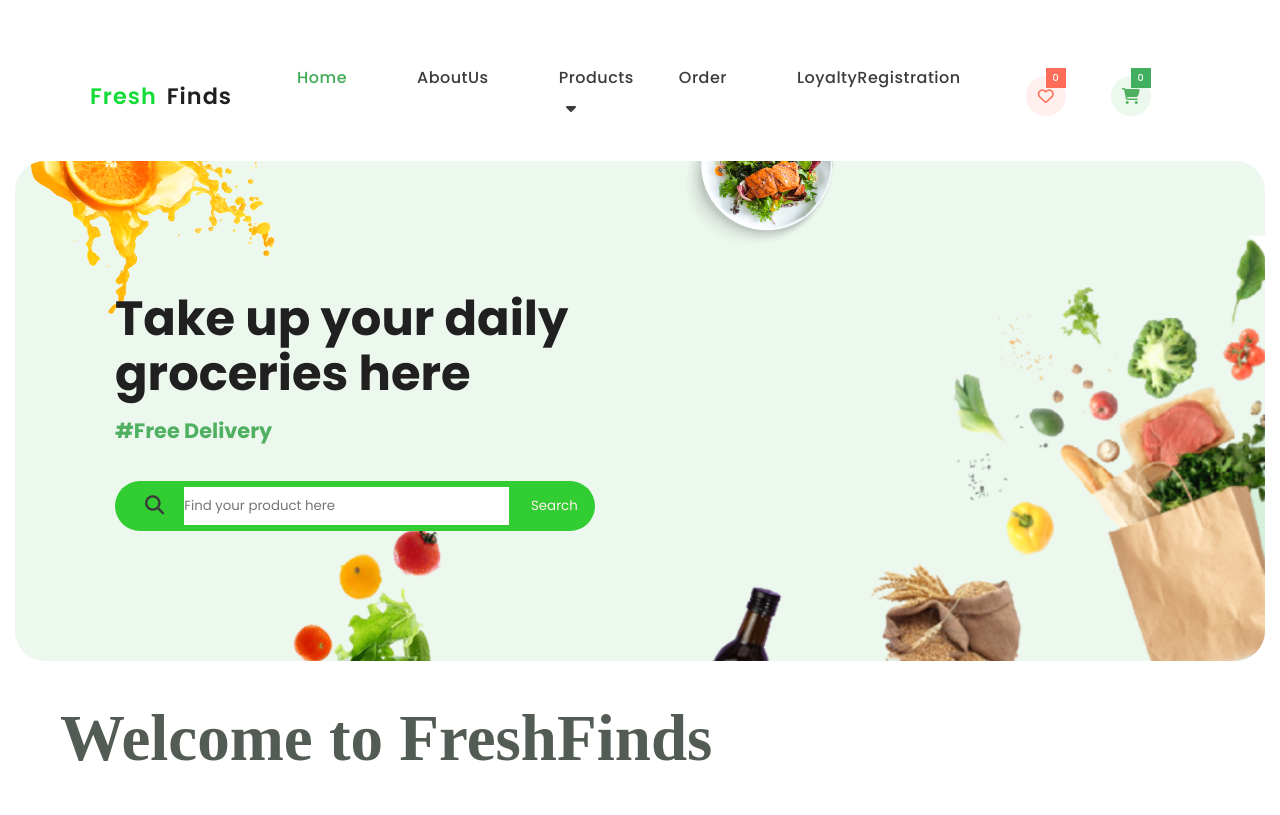
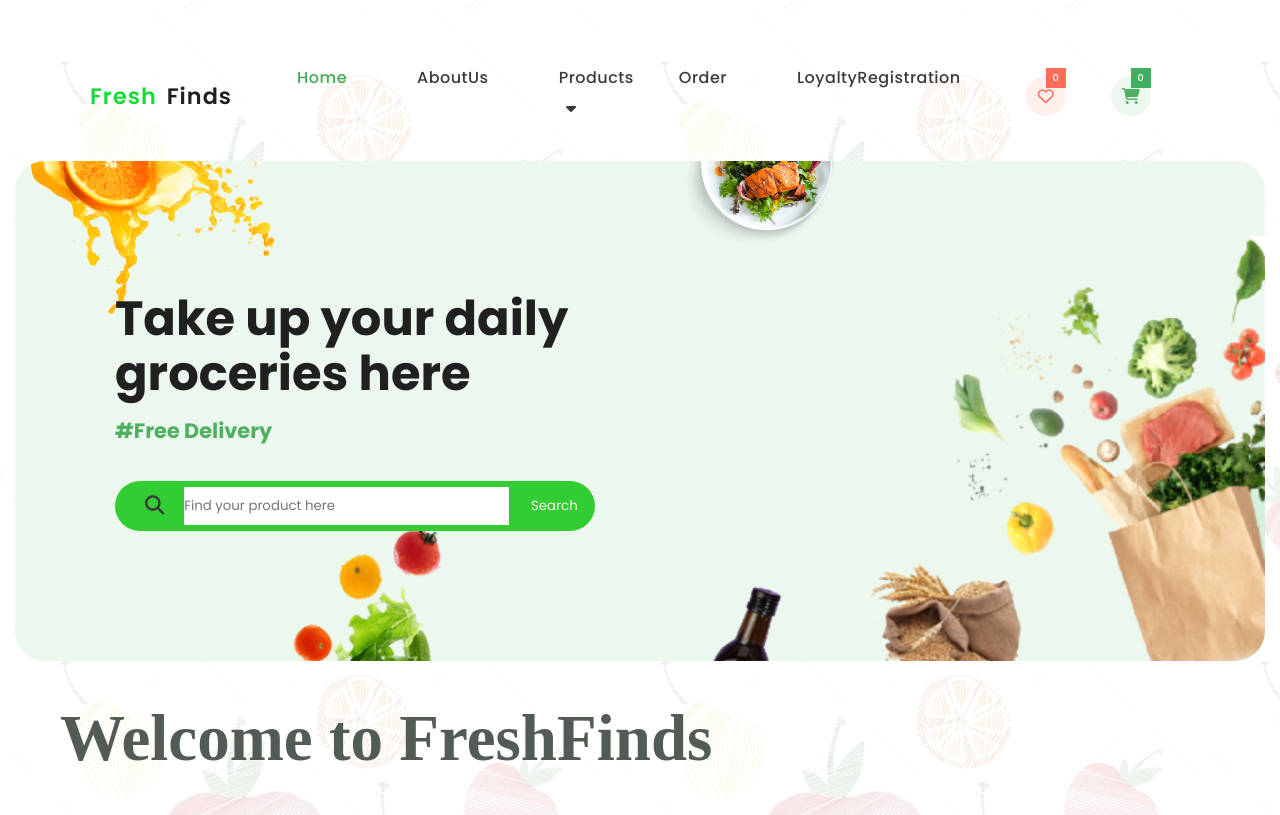
Before and after one commit to Hussain-Fazil/cb012844, a plain HTML site: page index.html in a window 1280 px wide. Shown: the top 815 px of the page. Drawn offline with Linux system fonts and the light colour scheme; files whose address does not match are found by name.

Commit message:
Update style.css

```diff
--- a/style.css
+++ b/style.css
@@ -22,7 +22,7 @@ body{
     width: 100%;
     height: auto;
     overflow-x: hidden;
-    background: url(../images/newfile.png);
+    background: url(newfile.png);
 }
 
 
```
